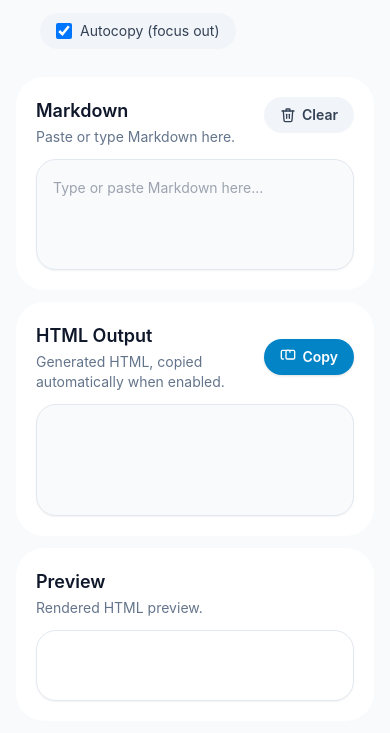
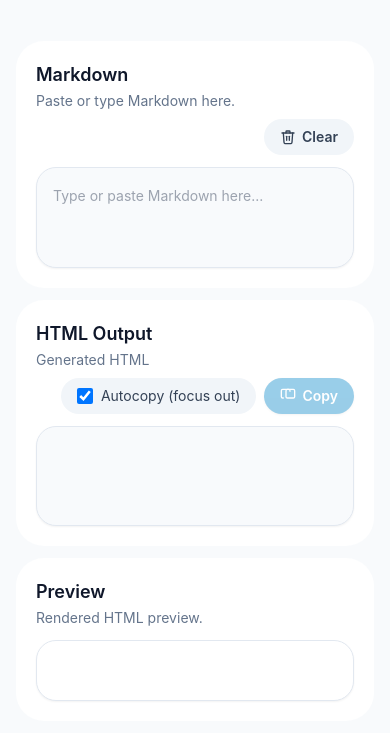
Before and after one commit to jorgetutor/markdown-to-html, a website built with Vite: page index.html in a window 390 px wide. Shown: the part 111-844 px from the top of the page. Built offline with nearby package versions, Linux system fonts and the light colour scheme.

Commit message:
Markdown layout improvements

```diff
--- a/index.html
+++ b/index.html
@@ -16,10 +16,6 @@
             <h1 class="text-2xl font-semibold tracking-tight text-slate-900">Convert Markdown into HTML instantly</h1>
           </div>
           <div class="flex flex-wrap items-center gap-3">
-            <div class="flex items-center gap-2 rounded-full bg-slate-100 px-4 py-2 text-sm text-slate-700">
-              <input id="autocopy-toggle" type="checkbox" checked class="h-4 w-4 rounded border-slate-300 text-sky-600 focus:ring-sky-500" />
-              <label for="autocopy-toggle" class="cursor-pointer">Autocopy (focus out)</label>
-            </div>
             <span id="global-status" aria-live="polite" class="text-sm text-slate-500"></span>
           </div>
         </div>
@@ -28,12 +24,12 @@
       <main class="flex-1 overflow-hidden grid lg:grid-cols-[1.1fr_1fr_1.1fr] gap-3">
 
         <section class="flex flex-col overflow-hidden rounded-[28px] bg-white p-5">
-          <div class="shrink-0 mb-3 flex items-start justify-between gap-3">
+          <div class="shrink-0 mb-3 flex flex-col gap-2 sm:flex-row sm:items-start sm:justify-between sm:gap-3">
             <div>
               <h2 class="text-lg font-semibold text-slate-900">Markdown</h2>
               <p class="mt-0.5 text-sm text-slate-500">Paste or type Markdown here.</p>
             </div>
-            <button id="clear-button" type="button" class="flex items-center gap-1.5 rounded-full bg-slate-100 px-4 py-2 text-sm font-semibold text-slate-700 transition hover:bg-slate-200">
+            <button id="clear-button" type="button" class="self-end sm:self-auto flex items-center gap-1.5 rounded-full bg-slate-100 px-4 py-2 text-sm font-semibold text-slate-700 transition hover:bg-slate-200">
               <svg xmlns="http://www.w3.org/2000/svg" class="h-4 w-4" viewBox="0 0 24 24" fill="none" stroke="currentColor" stroke-width="2" stroke-linecap="round" stroke-linejoin="round"><polyline points="3 6 5 6 21 6"/><path d="M19 6l-1 14a2 2 0 0 1-2 2H8a2 2 0 0 1-2-2L5 6"/><path d="M10 11v6"/><path d="M14 11v6"/><path d="M9 6V4a1 1 0 0 1 1-1h4a1 1 0 0 1 1 1v2"/></svg>
               Clear
             </button>
@@ -42,14 +38,17 @@
         </section>
 
         <section class="flex flex-col overflow-hidden rounded-[28px] bg-white p-5">
-          <div class="shrink-0 mb-3 flex items-center justify-between gap-3">
+          <div class="shrink-0 mb-3 flex flex-col gap-2 sm:flex-row sm:items-center sm:justify-between sm:gap-3">
             <div>
               <h2 class="text-lg font-semibold text-slate-900">HTML Output</h2>
-              <p class="mt-0.5 text-sm text-slate-500">Generated HTML, copied automatically when enabled.</p>
+              <p class="mt-0.5 text-sm text-slate-500">Generated HTML</p>
             </div>
-            <div class="flex items-center gap-2">
-              <span id="status" class="text-sm text-slate-500"></span>
-              <button id="copy-button" type="button" class="flex items-center gap-1.5 rounded-full bg-sky-600 px-4 py-2 text-sm font-semibold text-white shadow transition hover:bg-sky-700">
+            <div class="self-end sm:self-auto flex items-center gap-2">
+              <div class="flex items-center gap-2 rounded-full bg-slate-100 px-4 py-2 text-sm text-slate-700">
+                <input id="autocopy-toggle" type="checkbox" checked class="h-4 w-4 rounded border-slate-300 text-sky-600 focus:ring-sky-500" />
+                <label for="autocopy-toggle" class="cursor-pointer">Autocopy (focus out)</label>
+              </div>
+              <button id="copy-button" type="button" class="flex items-center gap-1.5 rounded-full bg-sky-600 px-4 py-2 text-sm font-semibold text-white shadow transition hover:bg-sky-700 disabled:opacity-40 disabled:cursor-not-allowed disabled:pointer-events-none">
                 <svg xmlns="http://www.w3.org/2000/svg" class="h-4 w-4" viewBox="0 0 24 24" fill="none" stroke="currentColor" stroke-width="2" stroke-linecap="round" stroke-linejoin="round"><rect x="9" y="2" width="13" height="13" rx="2" ry="2"/><path d="M5 15H4a2 2 0 0 1-2-2V4a2 2 0 0 1 2-2h9a2 2 0 0 1 2 2v1"/></svg>
                 Copy
               </button>
--- a/src/main.js
+++ b/src/main.js
@@ -7,7 +7,6 @@ const htmlPreview = document.getElementById('html-preview');
 const copyButton = document.getElementById('copy-button');
 const clearButton = document.getElementById('clear-button');
 const autocopyToggle = document.getElementById('autocopy-toggle');
-const status = document.getElementById('status');
 const globalStatus = document.getElementById('global-status');
 
 function renderMarkdown() {
@@ -15,24 +14,20 @@ function renderMarkdown() {
   const html = md.render(markdown);
   htmlOutput.value = html;
   htmlPreview.innerHTML = html;
+  copyButton.disabled = !html.trim();
 }
 
 function updateStatus(message) {
-  status.textContent = message;
   globalStatus.textContent = message;
   window.clearTimeout(updateStatus._timeout);
   updateStatus._timeout = window.setTimeout(() => {
-    status.textContent = '';
     globalStatus.textContent = '';
   }, 1800);
 }
 
 function copyHtml() {
   const html = htmlOutput.value;
-  if (!html) {
-    updateStatus('Nothing to copy yet.');
-    return;
-  }
+  if (!html.trim()) return;
 
   navigator.clipboard
     .writeText(html)
@@ -58,6 +53,9 @@ function clearMarkdown() {
 
 markdownInput.addEventListener('input', renderMarkdown);
 markdownInput.addEventListener('paste', handlePaste);
+markdownInput.addEventListener('blur', () => {
+  if (autocopyToggle.checked) copyHtml();
+});
 copyButton.addEventListener('click', copyHtml);
 clearButton.addEventListener('click', clearMarkdown);
 
```
